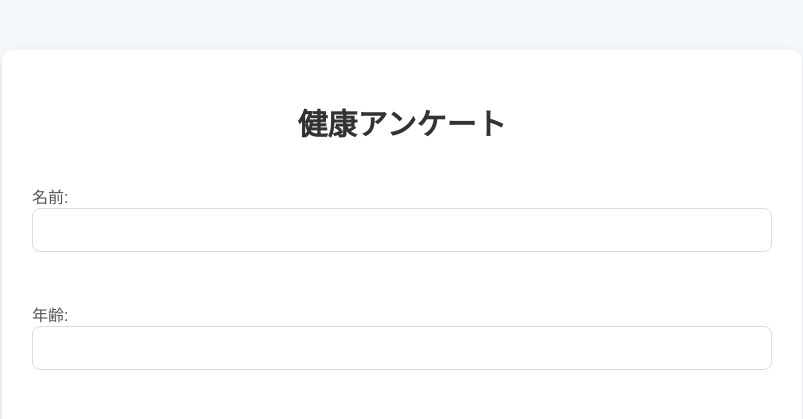
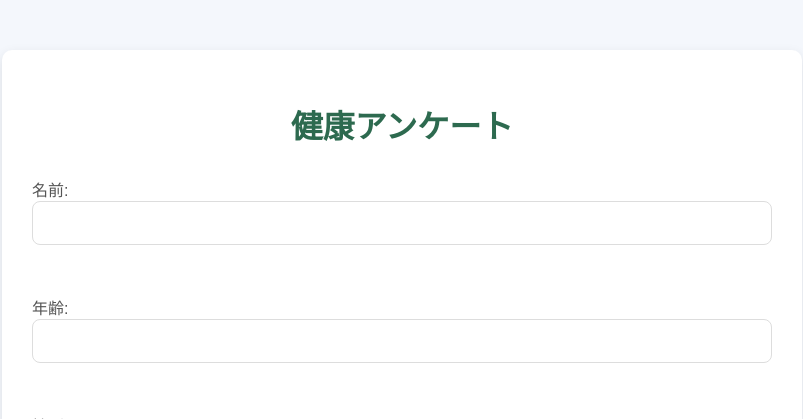
Before and after one commit to tomoto-png/survey_app, a Flask app: page / in a window 1280 px wide. Shown: the top 419 px of the page, without its empty margins (238-1041 px from the left). Run offline with Flask 3, Linux system fonts and the light colour scheme.

Commit message:
修正をしました

```diff
--- a/templates/health_survey.html
+++ b/templates/health_survey.html
@@ -28,9 +28,10 @@
 
         h1 {
             text-align: center;
-            font-size: 30px;
-            color: #333;
-            margin-bottom: 40px;
+            font-size: 2.0em;
+            color: #2d6a4f;
+            margin-bottom: 30px;
+            font-weight: 700;
         }
 
         form {
--- a/templates/result.html
+++ b/templates/result.html
@@ -23,7 +23,7 @@
         }
 
         h1 {
-            font-size: 2.5em;
+            font-size: 2.0em;
             color: #2d6a4f;
             margin-bottom: 30px;
             font-weight: 700;
```
Also changed, not shown: templates/comments.html (+8 -1 lines), README.md (added).
